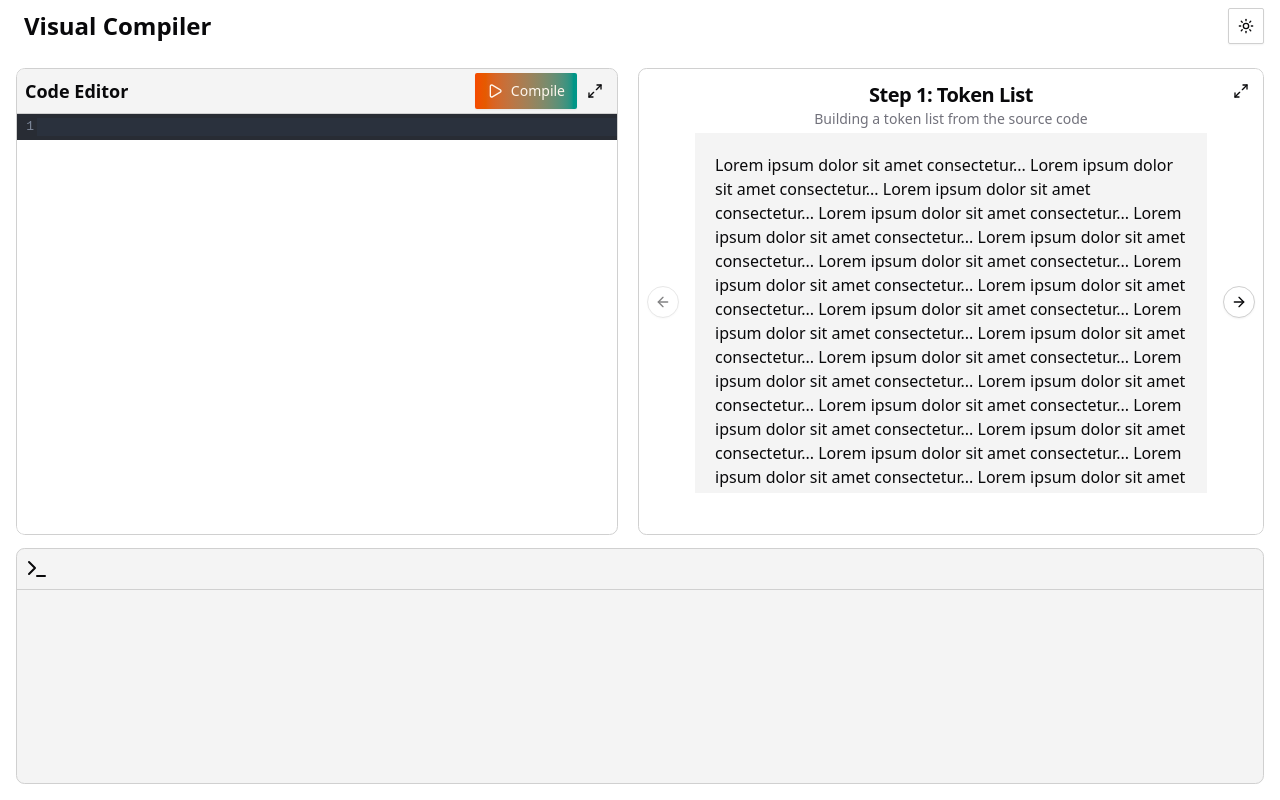
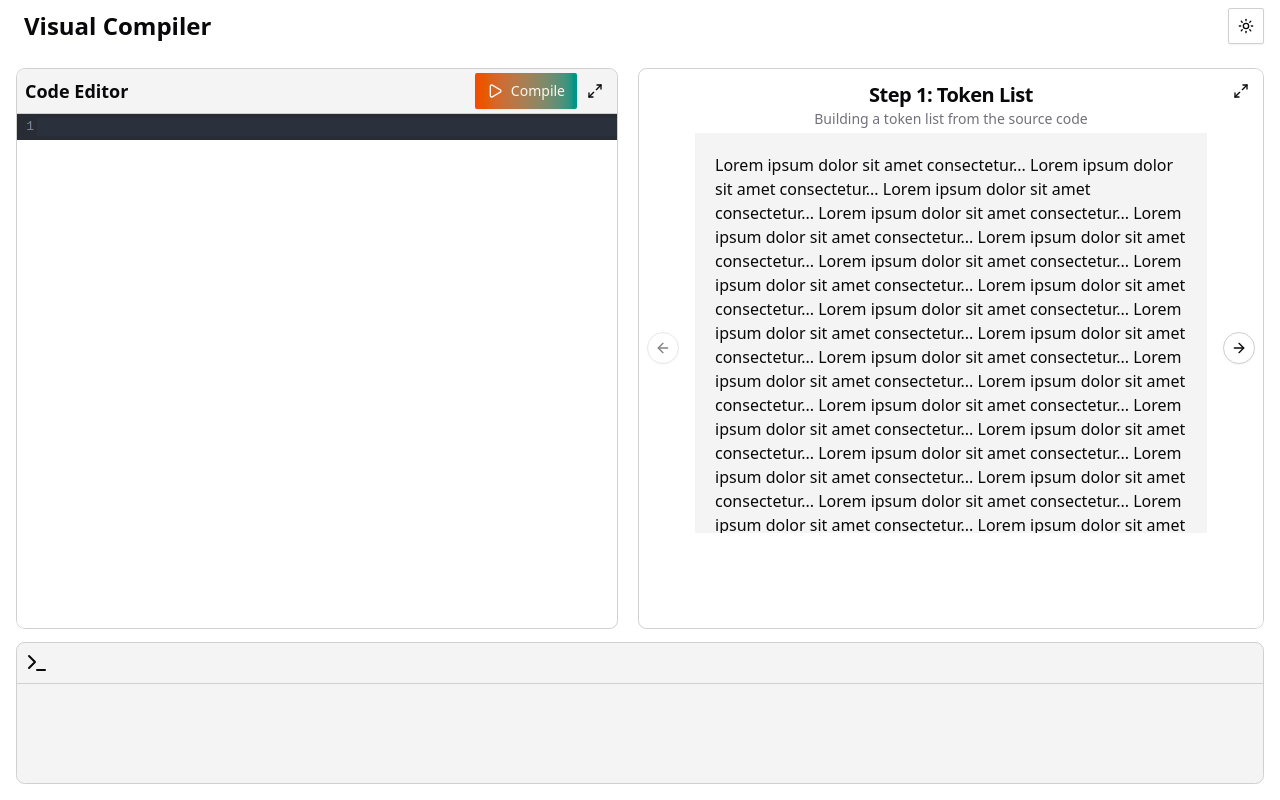
Before and after one commit to VisualCompiler/compiler-app, a React (Vite) app: page /playground/1/1 in a window 1280 px wide. Built offline with nearby package versions, Linux system fonts and the light colour scheme.

Commit message:
resized terminal and caroussel item. Issue Modify HomeScreen UI Fixes #8

```diff
--- a/src/Screens/PlaygroundScreen.tsx
+++ b/src/Screens/PlaygroundScreen.tsx
@@ -142,7 +142,7 @@ export const PlaygroundScreen = () => {
           </ResizablePanelGroup>
         </ResizablePanel>
         <ResizableHandle />
-        <ResizablePanel defaultSize={10} className="bg-secondary/30">
+        <ResizablePanel defaultSize={5} className="bg-secondary/30">
           <Terminal className="m-2" />
           <Separator />
         </ResizablePanel>
--- a/src/components/CompilationStep.tsx
+++ b/src/components/CompilationStep.tsx
@@ -20,7 +20,7 @@ export const CompilationStep = ({
       {description}
     </p>
     <div
-      className="bg-secondary/30 p-5 max-h-90 overflow-auto
+      className="bg-secondary/30 p-5 max-h-100 overflow-auto
   [&::-webkit-scrollbar]:w-2
 [&::-webkit-scrollbar]:p-0.5
   [&::-webkit-scrollbar-track]:rounded-full
```
